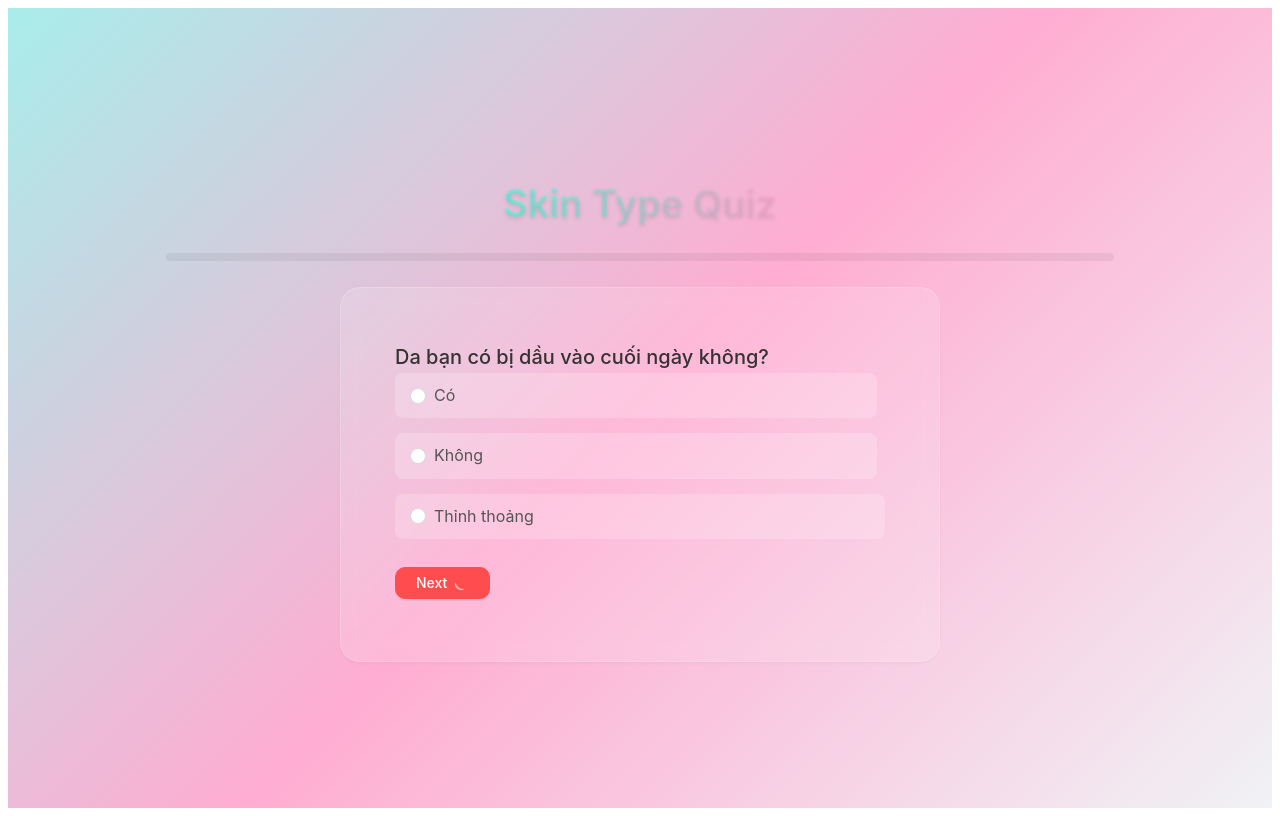
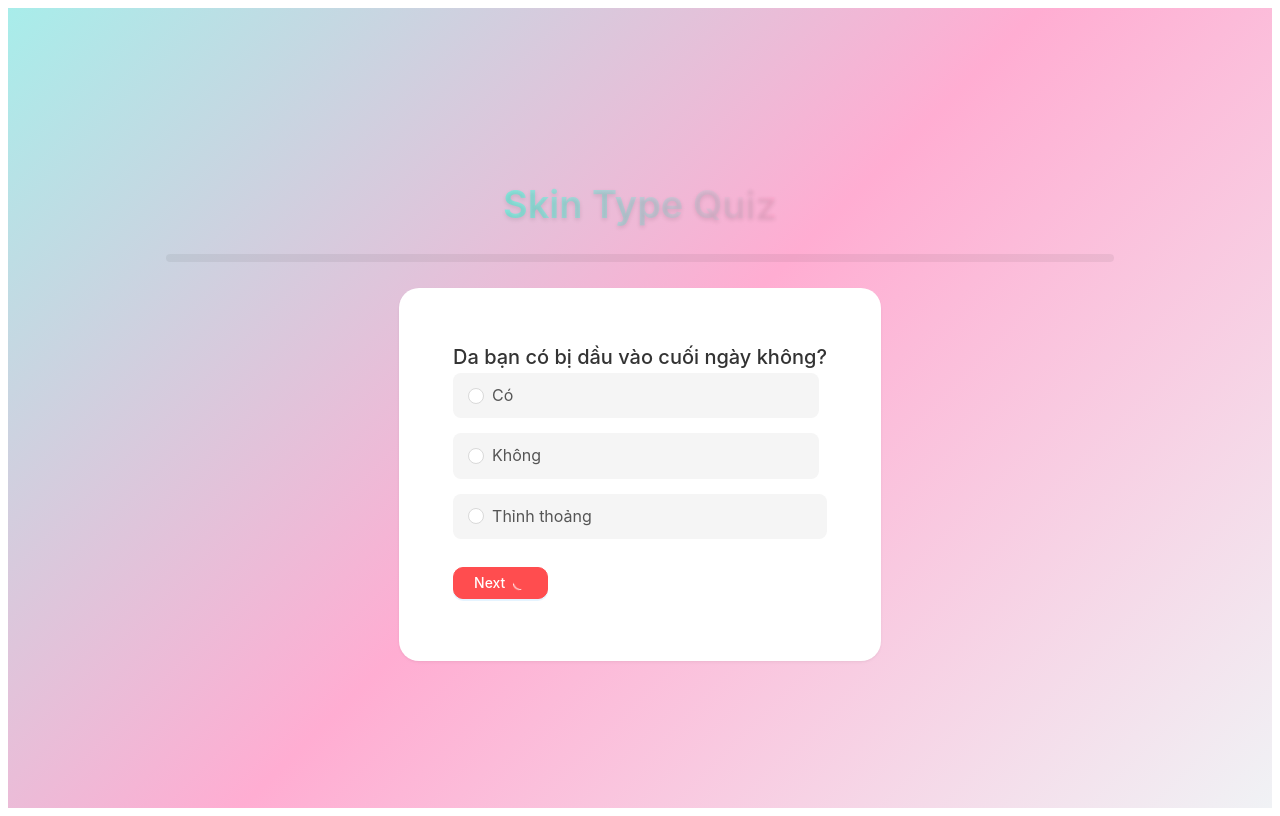
Before and after one commit to Hiiiiiiiii11/Spring2025SWD392_NET1707_G6_FE, a React (Create React App) app: page /skin-type-quiz in a window 1280 px wide. Built offline with nearby package versions, Linux system fonts and the light colour scheme; the HTML template or start-up script is replaced by a standard one.

Commit message:
css quiz skin

```diff
--- a/src/components/SkinTypeQuiz/SkinTypeQuiz.css
+++ b/src/components/SkinTypeQuiz/SkinTypeQuiz.css
@@ -28,18 +28,11 @@
     margin-bottom: 20px;
   }
 
-  .quiz-content {
-    width: 100%;
-    max-width: 600px;
-  }
-
   .quiz-card {
-    background: rgba(255, 255, 255, 0.15);
-    backdrop-filter: blur(10px);
+    background: #ffffff; /* Đổi nền thành trắng */
     border-radius: 20px;
     padding: 30px;
     box-shadow: 0 8px 32px rgba(0, 0, 0, 0.1);
-    border: 1px solid rgba(255, 255, 255, 0.18);
     transition: all 0.3s ease;
   }
 
@@ -67,17 +60,17 @@
     font-size: 16px;
     color: #555;
     padding: 10px 15px;
-    background: rgba(255, 255, 255, 0.2);
+    background: #f5f5f5; /* Nền nhẹ cho tùy chọn để nổi bật trên nền trắng */
     border-radius: 8px;
     transition: all 0.3s ease;
   }
 
   .quiz-option:hover {
-    background: rgba(255, 255, 255, 0.4);
+    background: #e6e6e6;
   }
 
   .quiz-option .ant-radio-checked .ant-radio-inner::after {
-    background-color: #ff4d4f; /* Màu đỏ neon cho radio */
+    background-color: #ff4d4f;
   }
 
   .quiz-buttons {
@@ -116,13 +109,8 @@
     border-color: #ff7875;
   }
 
-  .quiz-result-card {
-    background: rgba(255, 255, 255, 0.2);
-    backdrop-filter: blur(10px);
-    border-radius: 20px;
-    padding: 40px;
+  .quiz-result {
     text-align: center;
-    box-shadow: 0 8px 32px rgba(0, 0, 0, 0.1);
   }
 
   .quiz-result-title {
@@ -150,8 +138,7 @@
     .quiz-option {
       font-size: 14px;
     }
-    .quiz-card,
-    .quiz-result-card {
+    .quiz-card {
       padding: 20px;
     }
     .quiz-buttons {
--- a/src/components/SkinTypeQuiz/SkinTypeQuiz.jsx
+++ b/src/components/SkinTypeQuiz/SkinTypeQuiz.jsx
@@ -1,7 +1,6 @@
 import React, { useState } from 'react';
 import { Button, Radio, Typography, Card, Progress, Row, Col } from 'antd';
 import { LoadingOutlined } from '@ant-design/icons';
-import { motion } from 'framer-motion';
 import './SkinTypeQuiz.css';
 
 const { Title, Text } = Typography;
@@ -49,19 +48,12 @@ const SkinTypeQuiz = () => {
       setCurrent(current + 1); // Chuyển sang bước kết quả
       setTimeout(() => {
         alert(`Loại da của bạn: ${skinType}. Đề xuất sản phẩm: [Sản phẩm phù hợp ${skinType.toLowerCase()}].`);
-      }, 500); // Kết quả hiển thị sau animation
+      }, 500);
     }
   };
 
   const prev = () => {
     if (current > 0) setCurrent(current - 1);
-  };
-
-  // Animation variants
-  const variants = {
-    initial: { opacity: 0, y: 20 },
-    animate: { opacity: 1, y: 0, transition: { duration: 0.5 } },
-    exit: { opacity: 0, y: -20, transition: { duration: 0.3 } },
   };
 
   return (
@@ -76,18 +68,11 @@ const SkinTypeQuiz = () => {
         }}
         className="quiz-progress"
       />
-      <motion.div
-        key={current}
-        initial="initial"
-        animate="animate"
-        exit="exit"
-        variants={variants}
-        className="quiz-content"
-      >
-        {current < questions.length ? (
       <Card className="quiz-card" bordered={false}>
         <Row justify="center" align="middle">
           <Col span={24}>
+            {current < questions.length ? (
+              <>
                 <Text className="quiz-question">{questions[current].question}</Text>
                 <Radio.Group
                   onChange={(e) => handleAnswer(e.target.value)}
@@ -110,20 +95,20 @@ const SkinTypeQuiz = () => {
                     {current === questions.length - 1 ? 'Submit' : 'Next'} <LoadingOutlined spin={false} />
                   </Button>
                 </div>
-              </Col>
-            </Row>
-          </Card>
+              </>
             ) : (
-          <Card className="quiz-result-card" bordered={false}>
+              <div className="quiz-result">
                 <Title level={3} className="quiz-result-title">
                   Your Skin Type Result
                 </Title>
                 <Text className="quiz-result-text">
                   Thank you for completing the quiz! Your skin type will be displayed here soon. (Mock result: Check console for details.)
                 </Text>
+              </div>
+            )}
+          </Col>
+        </Row>
       </Card>
-        )}
-      </motion.div>
     </div>
   );
 };
```
Lines whose indentation alone changed are shown as unchanged.
